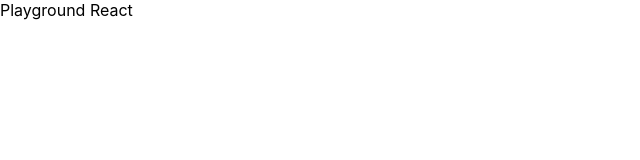
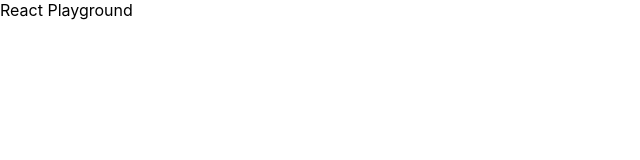
Before and after one commit to HamidBehnam/hamidev-playgrounds, a React (Create React App) app in the folder playground-react/: page / in a window 1280 px wide. Shown: the top 160 px of the page, without its empty margins (0-640 px from the left). Built offline with nearby package versions, Linux system fonts and the light colour scheme.

Commit message:
updating the template

```diff
--- a/playground-react/src/App.tsx
+++ b/playground-react/src/App.tsx
@@ -4,7 +4,7 @@ import './App.css';
 function App() {
   return (
     <div className="App">
-        <div>Playground React</div>
+        <div>React Playground</div>
     </div>
   );
 }
```
